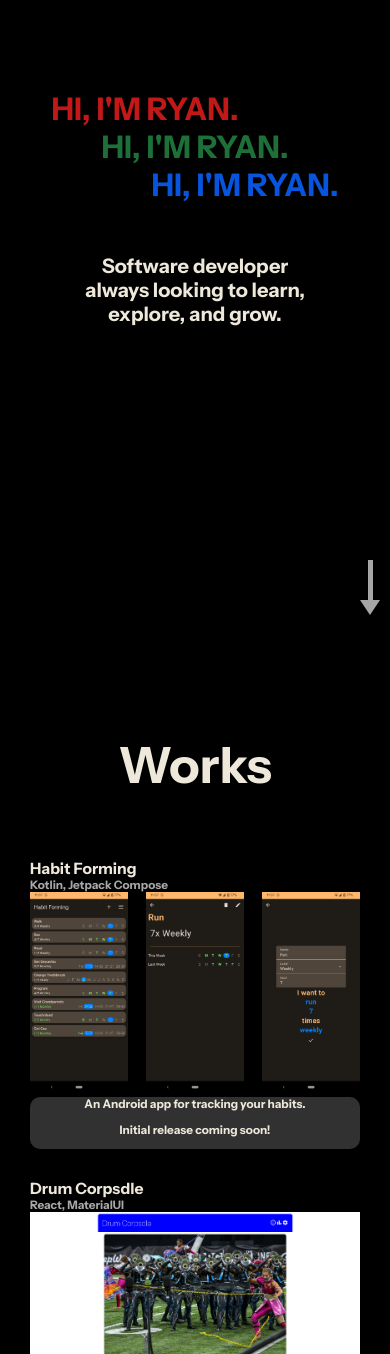
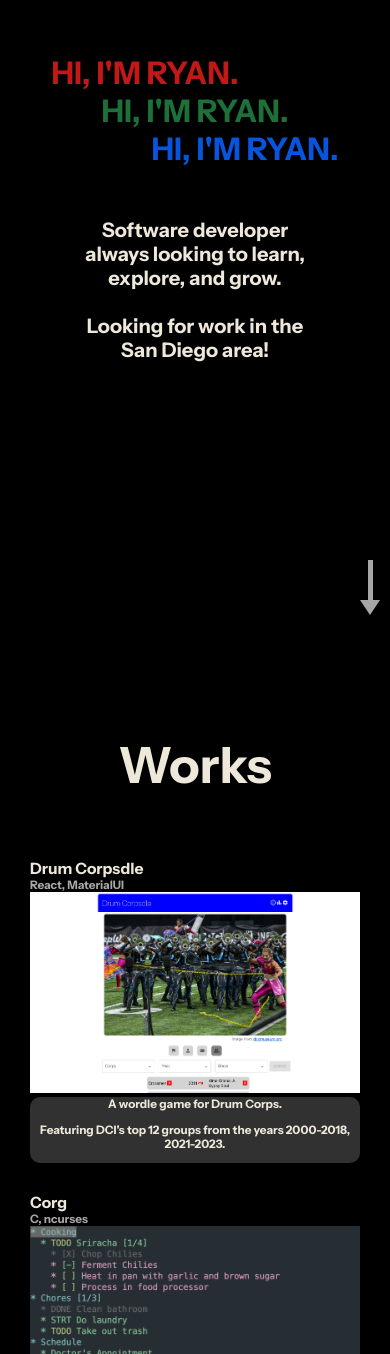
Before and after one commit to rgmfn/Homepage, a React (Create React App) app: page / in a window 390 px wide. Shown: the part 214-1568 px from the top of the page. Built offline with nearby package versions, Linux system fonts and the light colour scheme.

Commit message:
removed kotlin app

```diff
--- a/src/About.css
+++ b/src/About.css
@@ -74,6 +74,7 @@
         border-radius: 10px 10px 0 0;
         object-fit: cover;
         object-position: center 15%;
+        background: linear-gradient(to bottom, rgba(0, 0, 0, 0), rgba(0, 0, 0, 1));
     }
 
     .about {
--- a/src/App.css
+++ b/src/App.css
@@ -21,7 +21,7 @@
 }
 
 body {
-    font-family: 'Instrument Sans', serif;
+    font-family: 'Instrument Sans', sans-serif, serif;
     font-weight: 700;
     background-color: var(--bg);
     color: var(--text);
--- a/src/Footer.css
+++ b/src/Footer.css
@@ -33,7 +33,7 @@
     animation: linkHoverAnimation 0.5s backwards;
 }
 
-.made-in {
+.made-with {
     margin-top: 20px;
     font-size: 14px;
     color: var(--text-alt);
@@ -48,8 +48,19 @@
     }
 }
 
+.footer-div {
+    height: 10px;
+    width: 10px;
+    border-radius: 50%;
+    background: var(--dark-gray);
+}
+
 @media screen and (max-width: 900px) {
     .contacts {
         flex-direction: column;
     }
+
+    .footer-div {
+        opacity: 0; /* keep it there for the spacing that this gives */
+    }
 }
--- a/src/Footer.jsx
+++ b/src/Footer.jsx
@@ -36,12 +36,16 @@ function Footer() {
                     <Link href="mailto:rgmfn.dev@gmail.com">Email</Link>
                     {/*<div>rgmfn.dev@gmail.com</div>*/}
                 </div>
+                <div className="footer-div" />
                 <Link href="https://www.linkedin.com/in/rgmfn/">LinkedIn</Link>
+                <div className="footer-div" />
                 <Link href="https://github.com/rgmfn">Github</Link>
+                <div className="footer-div" />
                 <Link href="https://www.youtube.com/@RagamuffinAround">Youtube</Link>
+                <div className="footer-div" />
                 <Link href="https://github.com/rgmfn/Homepage">Source Code</Link>
             </div>
-            <div className="made-in">Made in React</div>
+            <div className="made-with">Made with React</div>
         </div>
     )
 }
--- a/src/Splash.css
+++ b/src/Splash.css
@@ -104,7 +104,7 @@
 }
 
 .arrow {
-    position: absolute;
+    position: fixed;
     right: 10px;
     bottom: 5px;
     display: flex;
--- a/src/Splash.jsx
+++ b/src/Splash.jsx
@@ -62,6 +62,7 @@ function Splash({ isSmallScreen }) {
         tl.from(whiteRef.current, { // animate whiteRef (the white `HI, I'M RYAN.`)
             duration: 0.8,
             opacity: 1,
+            delay: 1,
             ease: Power2.easeInOut,
         })
 
@@ -76,7 +77,8 @@ function Splash({ isSmallScreen }) {
             .from(midRef.current, {
                 duration: 1.4,
                 opacity: 0.8,
-                y: "-11.78vw", // magic number that positions midRef behind topRef
+                y: "-99%",
+                // y: "-11.78vw", // magic number that positions midRef behind topRef
                 ease: Power2.easeInOut,
             }, "<")  // no delay, play with previous animation
 
@@ -84,7 +86,8 @@ function Splash({ isSmallScreen }) {
             .from(botRef.current, {
                 duration: 1.4,
                 opacity: 0.8,
-                y: "-23.50vw", // magic number that positions botRef behind topRef
+                y: "-200%",
+                // y: "-23.50vw", // magic number that positions botRef behind topRef
                 ease: Power2.easeInOut,
             }, "<")
 
@@ -165,7 +168,8 @@ function Splash({ isSmallScreen }) {
                 }
             </div>
             <div className="description" ref={descriptionRef}>
-                Software developer always looking to learn, explore, and grow.
+                Software developer always looking to learn, explore, and grow.<br /><br />
+                Looking for work in the San Diego area!
             </div>
             <div className="arrow" ref={arrowRef}>
                 <div className="body" />
--- a/src/Works.jsx
+++ b/src/Works.jsx
@@ -164,15 +164,6 @@ function Works({ isSmallScreen }) {
             <h1 className="title">Works</h1>
             <div className="works-grid">
                 <Work
-                    name="Habit Forming"
-                    src="/images/habit forming prerelease.png"
-                    stack="Kotlin, Jetpack Compose"
-                    isScreenSmall={isSmallScreen}
-                >
-                    An Android app for tracking your habits.
-                    <p>Initial release coming soon!</p>
-                </Work>
-                <Work
                     name="Drum Corpsdle"
                     src="/images/drumcorpsdle.png"
                     href="https://drumcorpsdle.netlify.app"
@@ -180,7 +171,7 @@ function Works({ isSmallScreen }) {
                     isScreenSmall={isSmallScreen}
                 >
                     A wordle game for Drum Corps.
-                    <p>Featuring DCI's top 12 groups from the years 2000-2018, 2021-2022.</p>
+                    <p>Featuring DCI's top 12 groups from the years 2000-2018, 2021-2023.</p>
                 </Work>
                 <Work
                     name="Corg"
```
